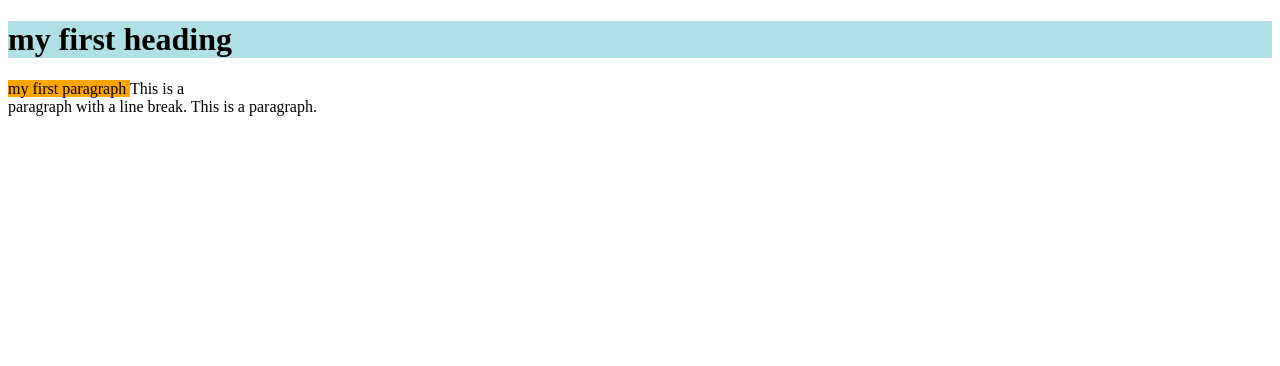
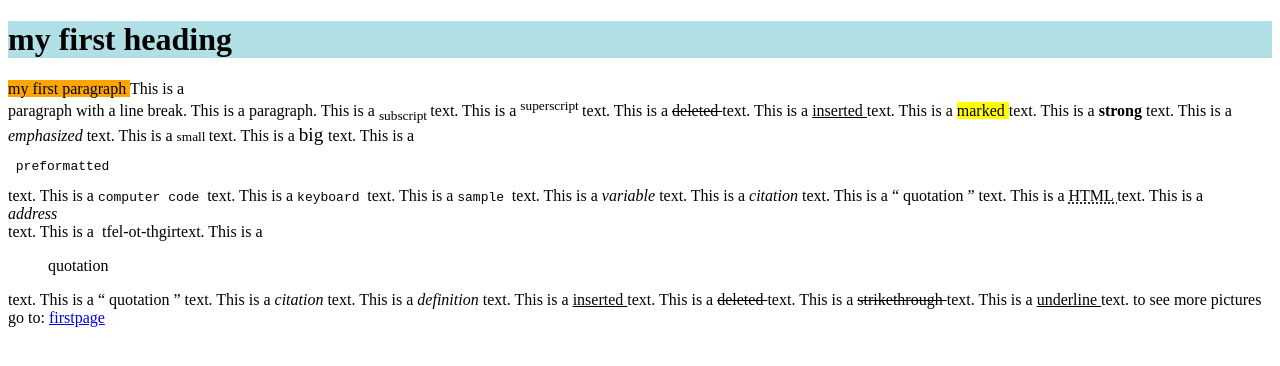
Before and after one commit to oisiana/oisiana.github.io, a plain HTML site: page index.html in a window 1280 px wide. Drawn offline with Linux system fonts and the light colour scheme.

Commit message:
after first mozilla course

```diff
--- a/index.html
+++ b/index.html
@@ -5,5 +5,37 @@
 <p1 style="background-color:orange"> my first paragraph </p1>
 <p2> This is a <br> paragraph with a line break.</p2>
 <p3 title="I'm a tooltip"> This is a paragraph.</p3>
+<p4> This is a <sub> subscript </sub> text.</p4>
+<p5> This is a <sup> superscript </sup> text.</p5>
+<p6> This is a <del> deleted </del> text.</p6>
+<p7> This is a <ins> inserted </ins> text.</p7>
+<p8> This is a <mark> marked </mark> text.</p8>
+<p9> This is a <strong> strong </strong> text.</p9>
+<p10> This is a <em> emphasized </em> text.</p10>
+<p11> This is a <small> small </small> text.</p11>
+<p12> This is a <big> big </big> text.</p12>
+<p13> This is a <pre> preformatted </pre> text.</p13>
+<p14> This is a <code> computer code </code> text.</p14>
+<p15> This is a <kbd> keyboard </kbd> text.</p15>
+<p16> This is a <samp> sample </samp> text.</p16>
+<p17> This is a <var> variable </var> text.</p17>
+<p18> This is a <cite> citation </cite> text.</p18>
+<p19> This is a <q> quotation </q> text.</p19>
+<p20> This is a <abbr title="Hypertext Markup Language"> HTML </abbr> text.</p20>
+<p21> This is a <address> address </address> text.</p21>
+<p22> This is a <bdo dir="rtl"> right-to-left </bdo> text.</p22>
+<p23> This is a <blockquote> quotation </blockquote> text.</p23>
+<p24> This is a <q> quotation </q> text.</p24>
+<p25> This is a <cite> citation </cite> text.</p25>
+<p26> This is a <dfn> definition </dfn> text.</p26>
+<p27> This is a <ins> inserted </ins> text.</p27>
+<p28> This is a <del> deleted </del> text.</p28>
+<p29> This is a <s> strikethrough </s> text.</p29>
+<p30> This is a <u> underline </u> text.</p30>
+<p31> to see more pictures go to: <a href="firstpage.html"> firstpage </a> </p31>
+
+
+
+
 </body>
 </html>
--- /dev/null
+++ b/style.css
@@ -0,0 +1,14 @@
+html {
+    background-color: green;
+    font-size: 20px;
+  }
+
+  ul {
+    background: red;
+    padding: 10px;
+    border: 1px solid black;
+  }
+
+  li {
+    margin-left: 20px;
+  }
```
Also changed, not shown: firstpage.html (+17 -1 lines), script.js (added, +21 -0 lines), 2 other files.
